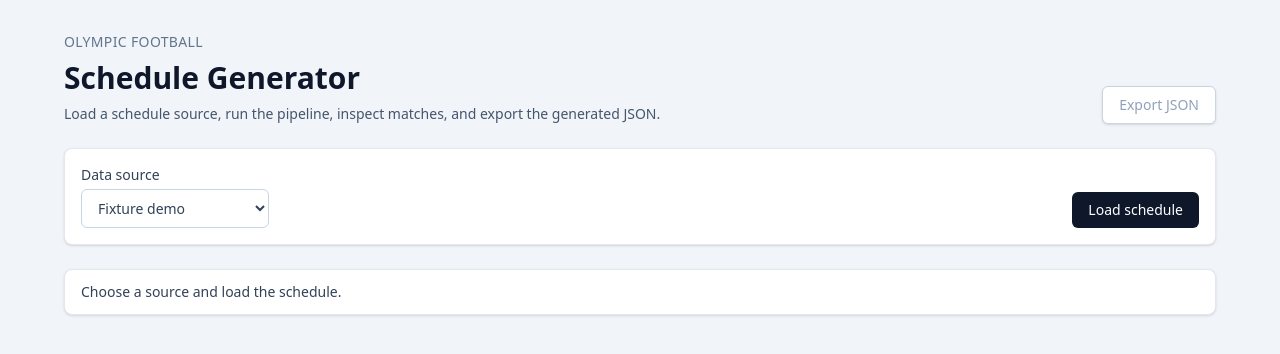
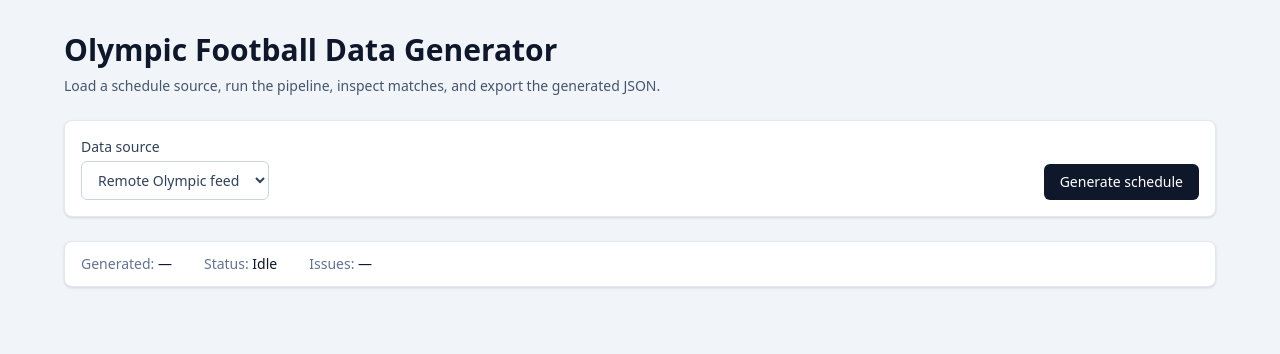
Before and after one commit to marek866/FootyScoresValidation, a React (Vite) app: page / in a window 1280 px wide. Shown: the top 354 px of the page. Built offline with nearby package versions, Linux system fonts and the light colour scheme.

Commit message:
Refactor schedule generator components

```diff
--- a/src/features/schedule-generator/ScheduleGeneratorPage.tsx
+++ b/src/features/schedule-generator/ScheduleGeneratorPage.tsx
@@ -1,7 +1,7 @@
 import { EmptyState, ErrorState, LoadingState } from "./components/StateViews.tsx";
 import { ScheduleGeneratorHeader } from "./components/ScheduleGeneratorHeader.tsx";
 import { PipelineControls } from "./components/PipelineControls.tsx";
-import { PipelineStatus } from "./components/PipelineStatus.tsx";
+import { PipelineMetricsBar } from "./components/PipelineMetricsBar.tsx";
 import { ScheduleGeneratorResults } from "./components/ScheduleGeneratorResults.tsx";
 import { useScheduleGenerator } from "./hooks/useScheduleGenerator.ts";
 
@@ -11,7 +11,7 @@ export function ScheduleGeneratorPage() {
   return (
     <main className="min-h-screen bg-slate-100 px-4 py-8 text-slate-900">
       <div className="mx-auto max-w-6xl space-y-6">
-        <ScheduleGeneratorHeader generated={generator.result?.generated ?? []} />
+        <ScheduleGeneratorHeader />
 
         <PipelineControls
           sourceMode={generator.sourceMode}
@@ -20,7 +20,7 @@ export function ScheduleGeneratorPage() {
           onLoad={() => void generator.loadSchedule()}
         />
 
-        <PipelineStatus status={generator.status} />
+        <PipelineMetricsBar status={generator.status} result={generator.result} />
 
         {generator.status === "loading" && <LoadingState />}
         {generator.status === "error" && !generator.result && (
--- a/src/features/schedule-generator/components/ExportJsonButton.tsx
+++ b/src/features/schedule-generator/components/ExportJsonButton.tsx
@@ -15,7 +15,7 @@ export function ExportJsonButton({ generated }: ExportJsonButtonProps) {
       onClick={() => downloadJson("generated-football-matches.json", generated)}
       disabled={isDisabled}
     >
-      Export JSON
+      Export full dataset (JSON)
     </button>
   );
 }
--- a/src/features/schedule-generator/components/MatchTable.tsx
+++ b/src/features/schedule-generator/components/MatchTable.tsx
@@ -1,20 +1,25 @@
+import type { GeneratedExpectedMatch } from "../../../types/generatedMatch.ts";
 import type { NormalizedFootballMatch } from "../../../types/pipeline.ts";
+import { ExportJsonButton } from "./ExportJsonButton.tsx";
 
 interface MatchTableProps {
   matches: NormalizedFootballMatch[];
+  generated: GeneratedExpectedMatch[];
   selectedMatchId: string | null;
   onSelectMatch: (matchId: string) => void;
 }
 
 export function MatchTable({
   matches,
+  generated,
   selectedMatchId,
   onSelectMatch,
 }: MatchTableProps) {
   return (
     <section className="overflow-hidden rounded-lg border border-slate-200 bg-white shadow-sm">
-      <div className="border-b border-slate-200 px-4 py-3">
+      <div className="flex flex-wrap items-center justify-between gap-3 border-b border-slate-200 px-4 py-3">
         <h2 className="font-semibold text-slate-900">Matches</h2>
+        <ExportJsonButton generated={generated} />
       </div>
 
       <div className="overflow-x-auto">
--- a/src/features/schedule-generator/components/PipelineControls.tsx
+++ b/src/features/schedule-generator/components/PipelineControls.tsx
@@ -24,18 +24,18 @@ export function PipelineControls({
             onChange={(event) => onSourceModeChange(event.target.value as SourceMode)}
             disabled={isLoading}
           >
+            <option value="remote">Remote Olympic feed</option>
             <option value="fixture">Fixture demo</option>
-            <option value="remote">Remote Olympic feed</option>
           </select>
         </label>
 
         <button
           type="button"
-          className="rounded-md bg-slate-900 px-4 py-2 text-sm font-medium text-white disabled:cursor-not-allowed disabled:bg-slate-400"
+          className="rounded-md bg-slate-900 px-4 py-2 text-sm font-medium text-white disabled:cursor-not-allowed disabled:bg-slate-400 cursor-pointer"
           onClick={onLoad}
           disabled={isLoading}
         >
-          {isLoading ? "Loading..." : "Load schedule"}
+          {isLoading ? "Loading..." : "Generate schedule"}
         </button>
       </div>
     </section>
--- /dev/null
+++ b/src/features/schedule-generator/components/PipelineMetricsBar.tsx
@@ -0,0 +1,69 @@
+import type { PipelineResult, PipelineStatus } from "../../../types/pipeline.ts";
+
+interface PipelineMetricsBarProps {
+  status: PipelineStatus;
+  result: PipelineResult | null;
+}
+
+function pipelineStatusLabel(status: PipelineStatus, result: PipelineResult | null): string {
+  if (!result || status === "loading" || status === "idle") {
+    switch (status) {
+      case "idle":
+        return "Idle";
+      case "loading":
+        return "Loading…";
+      case "error":
+        return "Error";
+      case "empty":
+        return "No matches";
+      case "success":
+        return "Ready";
+      default:
+        return status;
+    }
+  }
+  switch (result.status) {
+    case "success":
+      return "Ready";
+    case "empty":
+      return "No matches";
+    case "error":
+      return "Needs attention";
+    default:
+      return result.status;
+  }
+}
+
+function formatGeneratedMatches(result: PipelineResult | null, status: PipelineStatus): string {
+  if (result == null && (status === "idle" || status === "loading" || status === "error")) return "—";
+  const n = result?.generated.length ?? 0;
+  return `${n} ${n === 1 ? "match" : "matches"}`;
+}
+
+function formatIssues(result: PipelineResult | null, status: PipelineStatus): string {
+  if (result == null && (status === "idle" || status === "loading" || status === "error")) return "—";
+  if (result == null) return "—";
+  const errors = result.issues.filter((issue) => issue.severity === "error").length;
+  const warnings = result.issues.filter((issue) => issue.severity === "warning").length;
+  if (errors === 0 && warnings === 0) return "None";
+  return `${errors} errors / ${warnings} warnings`;
+}
+
+export function PipelineMetricsBar({ status, result }: PipelineMetricsBarProps) {
+  return (
+    <div className="flex flex-wrap items-baseline gap-x-8 gap-y-2 rounded-lg border border-slate-200 bg-white px-4 py-3 text-sm text-slate-600 shadow-sm">
+      <span className="whitespace-nowrap">
+        <span className="text-slate-500">Generated:</span>{" "}
+        <span className="font-medium text-slate-900">{formatGeneratedMatches(result, status)}</span>
+      </span>
+      <span className="whitespace-nowrap">
+        <span className="text-slate-500">Status:</span>{" "}
+        <span className="font-medium text-slate-900">{pipelineStatusLabel(status, result)}</span>
+      </span>
+      <span className="whitespace-nowrap">
+        <span className="text-slate-500">Issues:</span>{" "}
+        <span className="font-medium text-slate-900">{formatIssues(result, status)}</span>
+      </span>
+    </div>
+  );
+}
--- a/src/features/schedule-generator/components/PipelineStatus.tsx
+++ /dev/null
@@ -1,21 +0,0 @@
-import type { PipelineStatus as PipelineStatusValue } from "../../../types/pipeline.ts";
-
-const statusCopy: Record<PipelineStatusValue, string> = {
-  idle: "Choose a source and load the schedule.",
-  loading: "Loading schedule data...",
-  success: "Schedule generated.",
-  empty: "No football matches were found.",
-  error: "Something needs attention.",
-};
-
-interface PipelineStatusProps {
-  status: PipelineStatusValue;
-}
-
-export function PipelineStatus({ status }: PipelineStatusProps) {
-  return (
-    <p className="rounded-lg border border-slate-200 bg-white px-4 py-3 text-sm text-slate-700 shadow-sm">
-      {statusCopy[status]}
-    </p>
-  );
-}
--- a/src/features/schedule-generator/components/PipelineSummary.tsx
+++ /dev/null
@@ -1,29 +0,0 @@
-import type { PipelineResult } from "../../../types/pipeline.ts";
-
-interface PipelineSummaryProps {
-  result: PipelineResult;
-}
-
-export function PipelineSummary({ result }: PipelineSummaryProps) {
-  const errors = result.issues.filter((issue) => issue.severity === "error").length;
-  const warnings = result.issues.filter((issue) => issue.severity === "warning").length;
-
-  return (
-    <section className="grid gap-3 sm:grid-cols-2 lg:grid-cols-5">
-      <SummaryCard label="Raw rows" value={result.rawEventCount} />
-      <SummaryCard label="Football rows" value={result.footballEventCount} />
-      <SummaryCard label="Duplicates" value={result.duplicateCount} />
-      <SummaryCard label="Generated" value={result.generated.length} />
-      <SummaryCard label="Issues" value={`${errors} errors / ${warnings} warnings`} />
-    </section>
-  );
-}
-
-function SummaryCard({ label, value }: { label: string; value: number | string }) {
-  return (
-    <div className="rounded-lg border border-slate-200 bg-white p-4 shadow-sm">
-      <p className="text-xs uppercase tracking-wide text-slate-500">{label}</p>
-      <p className="mt-1 text-2xl font-semibold text-slate-900">{value}</p>
-    </div>
-  );
-}
--- a/src/features/schedule-generator/components/ScheduleGeneratorHeader.tsx
+++ b/src/features/schedule-generator/components/ScheduleGeneratorHeader.tsx
@@ -1,22 +1,11 @@
-import type { GeneratedExpectedMatch } from "../../../types/generatedMatch.ts";
-import { ExportJsonButton } from "./ExportJsonButton.tsx";
-
-interface ScheduleGeneratorHeaderProps {
-  generated: GeneratedExpectedMatch[];
-}
-
-export function ScheduleGeneratorHeader({ generated }: ScheduleGeneratorHeaderProps) {
+export function ScheduleGeneratorHeader() {
   return (
     <header className="space-y-2">
-      <p className="text-sm font-medium uppercase tracking-wide text-slate-500">Olympic football</p>
-      <div className="flex flex-col gap-3 sm:flex-row sm:items-end sm:justify-between">
-        <div>
-          <h1 className="text-3xl font-bold">Schedule Generator</h1>
-          <p className="mt-2 max-w-2xl text-sm text-slate-600">
-            Load a schedule source, run the pipeline, inspect matches, and export the generated JSON.
-          </p>
-        </div>
-        <ExportJsonButton generated={generated} />
+      <div>
+        <h1 className="text-3xl font-bold">Olympic Football Data Generator</h1>
+        <p className="mt-2 max-w-2xl text-sm text-slate-600">
+          Load a schedule source, run the pipeline, inspect matches, and export the generated JSON.
+        </p>
       </div>
     </header>
   );
--- a/src/features/schedule-generator/components/ScheduleGeneratorResults.tsx
+++ b/src/features/schedule-generator/components/ScheduleGeneratorResults.tsx
@@ -1,7 +1,6 @@
 import type { PipelineResult } from "../../../types/pipeline.ts";
 import { MatchDetailsPanel } from "./MatchDetailsPanel.tsx";
 import { MatchTable } from "./MatchTable.tsx";
-import { PipelineSummary } from "./PipelineSummary.tsx";
 import { ValidationIssuesList } from "./ValidationIssuesList.tsx";
 
 interface ScheduleGeneratorResultsProps {
@@ -25,17 +24,11 @@ export function ScheduleGeneratorResults({
 
   return (
     <section className="space-y-6">
-      <div className="rounded-lg border border-slate-200 bg-white px-4 py-3 text-sm text-slate-600 shadow-sm">
-        Source: <span className="font-medium text-slate-900">{result.source.sourceName}</span>
-        {result.source.retrievedAt ? `, retrieved ${result.source.retrievedAt}` : ""}
-      </div>
-
-      <PipelineSummary result={result} />
-
       {result.matches.length > 0 && (
         <div className="grid gap-6 lg:grid-cols-[minmax(0,1.3fr)_minmax(320px,0.7fr)]">
           <MatchTable
             matches={result.matches}
+            generated={result.generated}
             selectedMatchId={selectedMatchId}
             onSelectMatch={onSelectMatch}
           />
--- a/src/features/schedule-generator/hooks/useScheduleGenerator.ts
+++ b/src/features/schedule-generator/hooks/useScheduleGenerator.ts
@@ -20,7 +20,7 @@ export interface ScheduleGeneratorState {
 
 export function useScheduleGenerator(): ScheduleGeneratorState {
   const [status, setStatus] = useState<PipelineStatus>("idle");
-  const [sourceMode, setSourceMode] = useState<SourceMode>("fixture");
+  const [sourceMode, setSourceMode] = useState<SourceMode>("remote");
   const [result, setResult] = useState<PipelineResult | null>(null);
   const [selectedMatchId, setSelectedMatchId] = useState<string | null>(null);
   const [errorMessage, setErrorMessage] = useState<string | null>(null);
```
Also changed, not shown: 1 other file (tests, documents, lock files or other folders).
